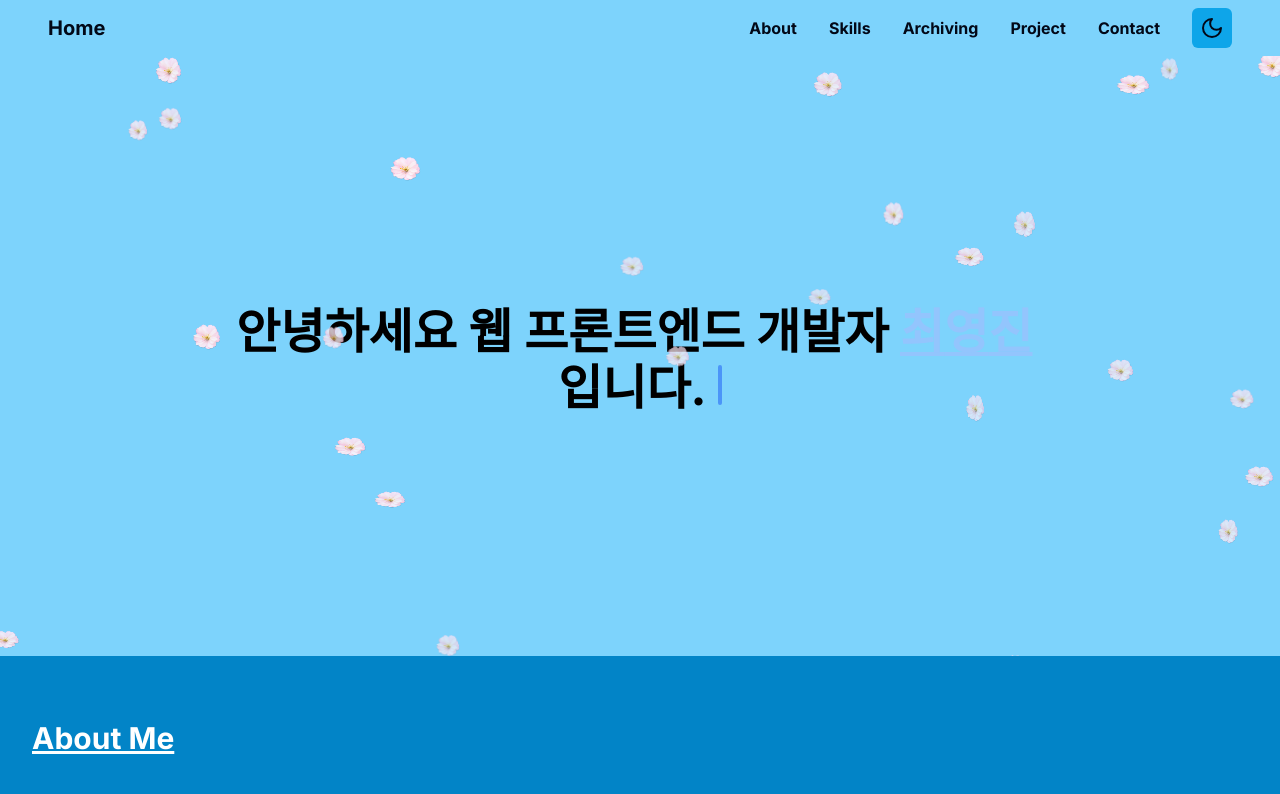
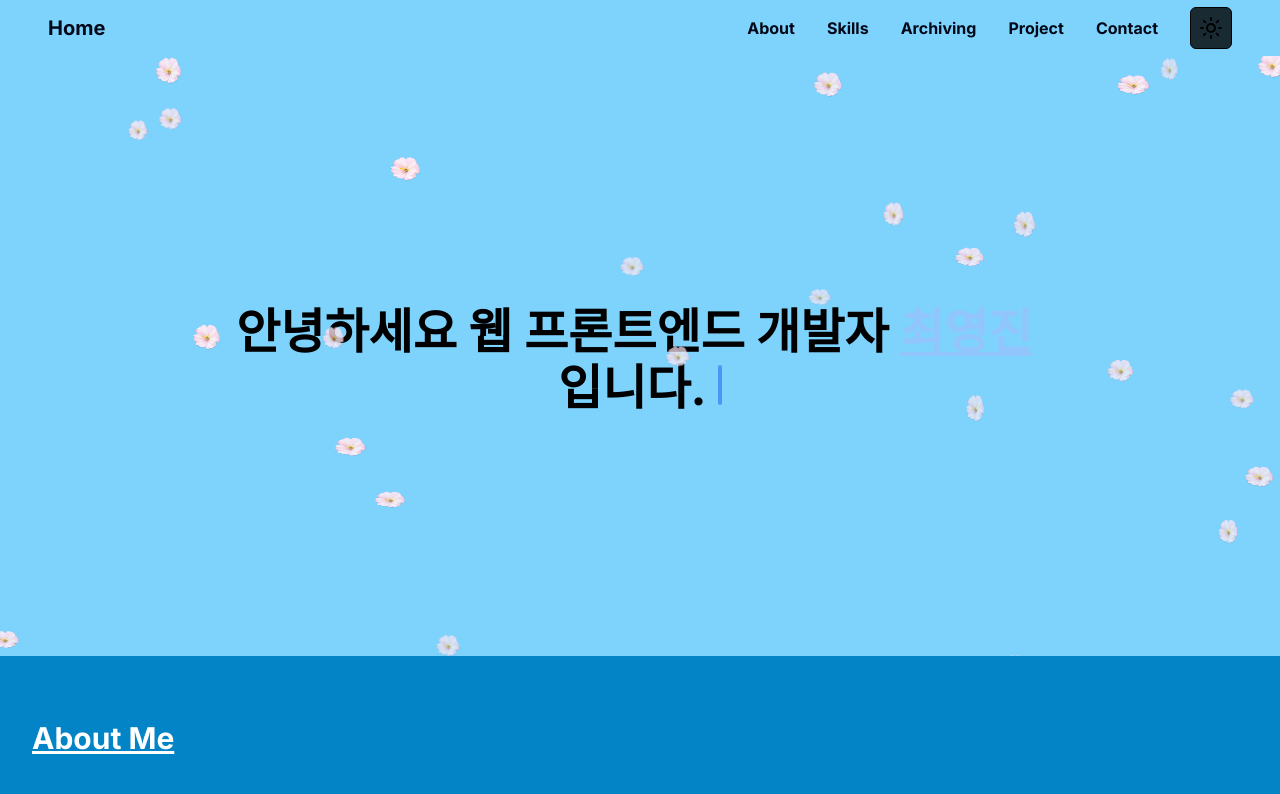
Before and after one commit to cyd5538/portfolio, a Next.js app: page / in a window 1280 px wide. Shown: the top 794 px of the page. Built offline with nearby package versions, Linux system fonts and the light colour scheme; grey boxes are pictures that could not be loaded.

Commit message:
HotFix: dark theme hydration error fix

```diff
--- a/components/ui/Theme-toggle.tsx
+++ b/components/ui/Theme-toggle.tsx
@@ -1,26 +1,36 @@
 "use client"
 
-import * as React from "react"
+import { useState, useEffect } from "react"
 import { Moon, Sun } from "lucide-react"
 import { useTheme } from "next-themes"
 
 
 export function ModeToggle() {
+  const [mounted, setMounted] = useState(false)
   const { theme, setTheme } = useTheme()
 
+  useEffect(() => {
+    setMounted(true)
+  }, [])
+
+  if (!mounted) {
+    return null
+  }
+
+  const toggleTheme = () => {
+    if (theme === 'dark') {
+      setTheme('light');
+    } else {
+      setTheme('dark');
+    }
+  }
+
   return (
-    <div>
-      <div >
-        {theme === "dark" ?
-          <button className="bg-sky-900 p-2 rounded-md hover:bg-sky-700 hover:text-black transition delay-75" onClick={() => setTheme("light")}>
-            <Sun />
-          </button>
-          :
-          <button className="bg-sky-500 p-2 rounded-md hover:bg-sky-700 transition delay-75 hover:text-yellow-400" onClick={() => setTheme("dark")}>
-            <Moon />
-          </button>
-        }
-      </div>
-    </div>
+    <button
+      className="p-2 backdrop-blur-sm border border-black rounded-md hover:shadow-[0px_0px_4px_4px_rgba(0,0,0,0.1)] bg-black/[0.8] dark:bg-yellow-500/[0.8] text-sm transition duration-200"
+      onClick={toggleTheme}
+    >
+      {theme === "light" ? <Moon color="yellow"/> : <Sun color="black"/>}
+    </button>
   )
 }
```
